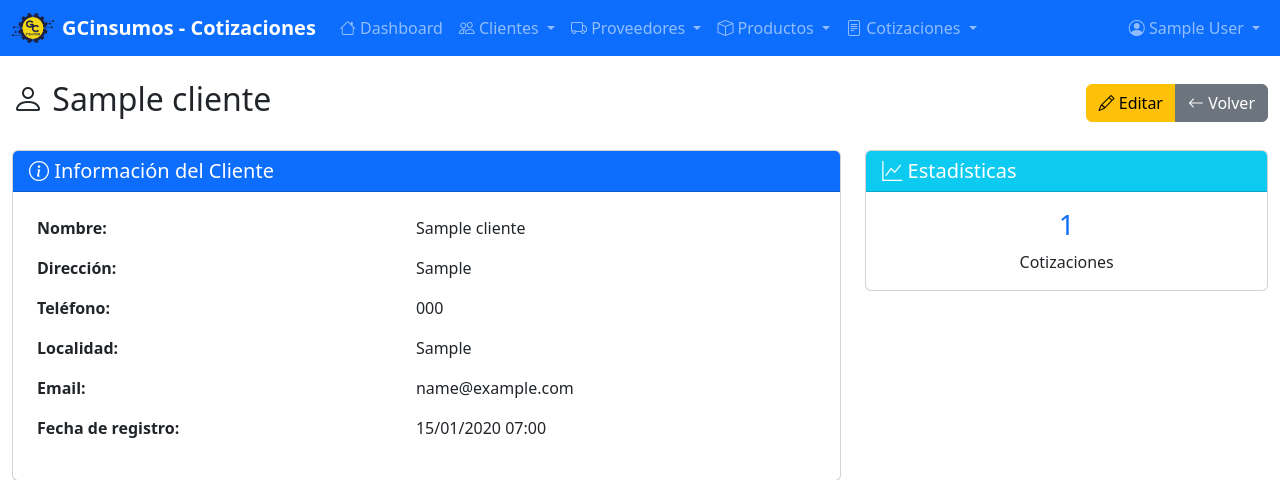
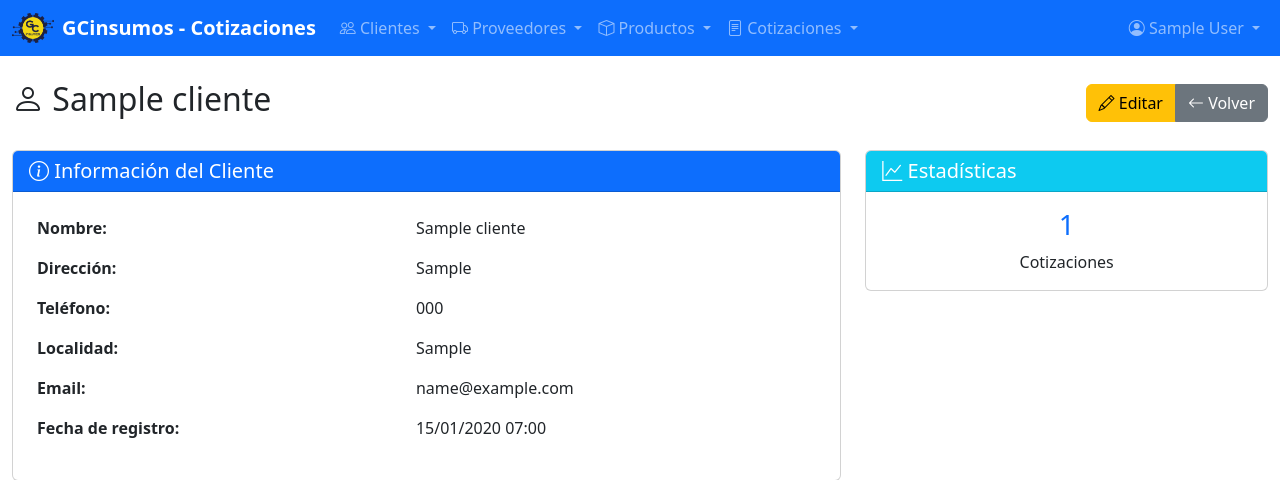
Before and after one commit to Cdruetta/cotizador-3.0, a Django app: page /clientes/1/ in a window 1280 px wide. Shown: the top 480 px of the page. Run offline with Django 4.2, Linux system fonts and the light colour scheme; a user stored in the database is signed in; tables that the repository leaves empty hold one stand-in row (values such as "Sample post").

Commit message:
arreglo navbar

```diff
--- a/templates/base.html
+++ b/templates/base.html
@@ -50,11 +50,6 @@
             <div class="collapse navbar-collapse" id="navbarNav">
                 <ul class="navbar-nav me-auto">
                     {% if user.is_authenticated %}
-                    <li class="nav-item">
-                        <a class="nav-link" href="{% url 'dashboard' %}">
-                            <i class="bi bi-house"></i> Dashboard
-                        </a>
-                    </li>
                     <li class="nav-item dropdown">
                         <a class="nav-link dropdown-toggle" href="#" role="button" data-bs-toggle="dropdown">
                             <i class="bi bi-people"></i> Clientes
```
